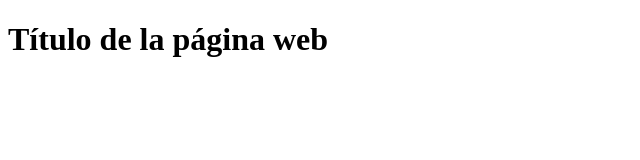
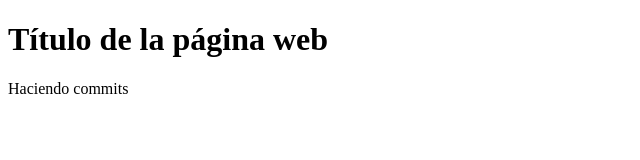
Before and after one commit to AnitaMartinez/clase-git-promo-a, a plain HTML site: page index.html in a window 1280 px wide. Shown: the whole page, without its empty margins (0-640 px from the left). Drawn offline with Linux system fonts and the light colour scheme.

Commit message:
add footer in html

```diff
--- a/index.html
+++ b/index.html
@@ -11,6 +11,10 @@
     <header>
         <h1>Título de la página web</h1>
     </header>
+    <footer>
+        <div>Haciendo commits</div>
+    </footer>
 </body>
 
+
 </html>
```
